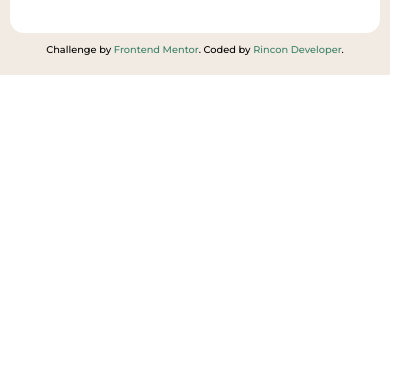
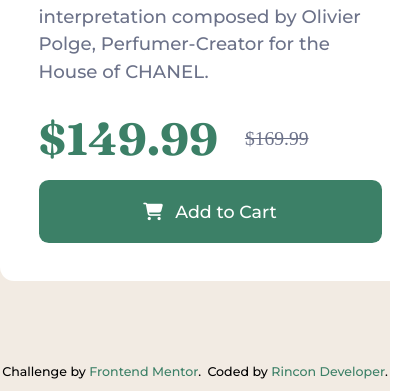
Before and after one commit to rincondeveloper/Product-Preview-Card-Component, a plain HTML site: page index.html in a window 390 px wide. Shown: the part 769-1160 px from the top of the page, 420 px wide, since content can reach past the window. Before the commit the page ends 844 px from the top, so only its background shows below. Drawn offline with Linux system fonts and the light colour scheme.

Commit message:
Fix responsive

```diff
--- a/index.html
+++ b/index.html
@@ -44,8 +44,8 @@
     </main>
 
     <div class="attribution">
-      Challenge by <a href="https://www.frontendmentor.io?ref=challenge" target="_blank">Frontend Mentor</a>.
-      Coded by <a href="#">Rincon Developer</a>.
+      <p>Challenge by <a href="https://www.frontendmentor.io?ref=challenge" target="_blank">Frontend Mentor</a>.</p>
+      <p>Coded by <a href="https://github.com/rincondeveloper">Rincon Developer</a>.</p>
     </div>
 
   </div>
--- a/style.scss
+++ b/style.scss
@@ -151,11 +151,11 @@ body {
 }
 
 .attribution {
+    display: flex;
+    gap: .5em;
     position: fixed; /* Opcional: puedes usar 'position: absolute' si prefieres */
-    left: 0;
     bottom: 0;
-    width: 100%;
-    padding: 20px;
+    padding: 1em 0;
     text-align: center;
 
     font-family: 'Montserrat', serif;
@@ -171,28 +171,37 @@ body {
 
     .main {
         flex-direction: column;
-        width: 95%;
-        margin: auto;
-        // padding: 0;
-        // margin: 0;
-        height: 90vh;
-        // gap: 2em;
-        // box-shadow: none;
-        // margin-bottom: 5em;
+        width: 35em;
+        height: 65em;
+        margin: 5em auto;
+
 
         &__left {
             background-image: url('./images/image-product-mobile.jpg');
             background-size: cover;
             background-position: center center;
+            height: 45%;
             width: 100%;
         }
         &__right {
             background-color: var(--white);
             width: 100%;
+            height: 55%;
         }
     }
     .attribution {
-        font-size: .7em;
-        padding: 0 auto;
+        position: relative;
+        font-size: 1.1em;
     }
 }
+
+@media only screen and (max-width: 576px) {
+
+    .main {
+        width: 30em;
+        height: 70em;
+    }
+    .attribution {
+        font-size: .9em;
+    }
+}
```
Also changed, not shown: style.css, 1 other file.
